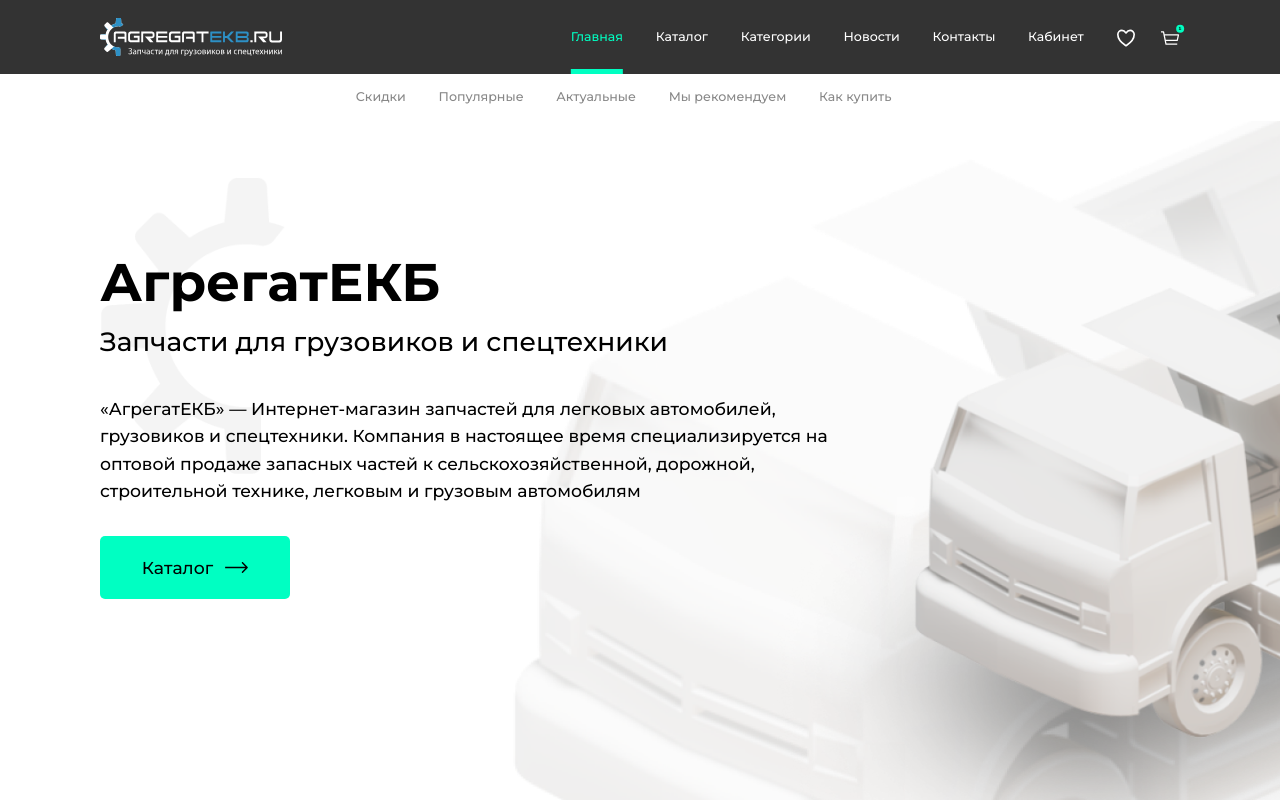
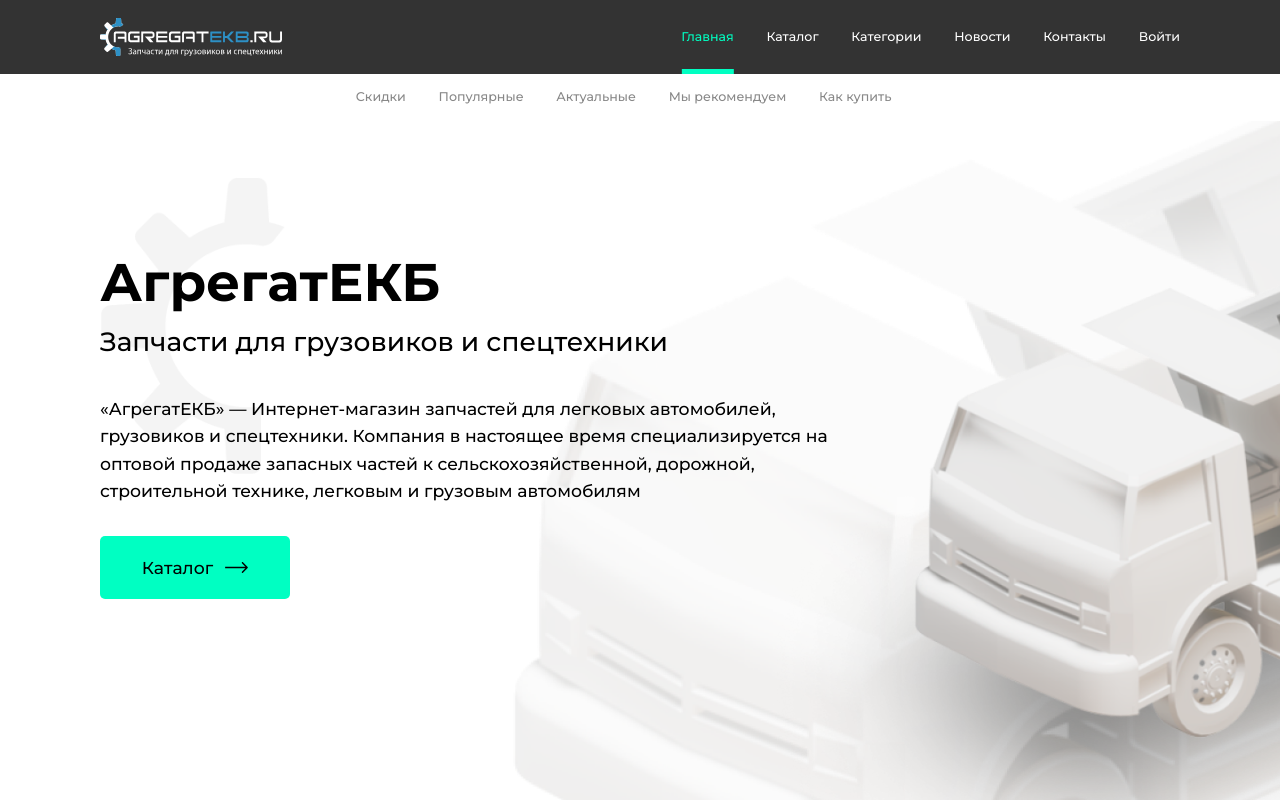
Before and after one commit to kykakre/belaz, a React (Vite) app: page / in a window 1280 px wide. Shown: the top 800 px of the page. Built offline with nearby package versions, Linux system fonts and the light colour scheme.

Commit message:
localStorage

```diff
--- a/src/api/security.js
+++ b/src/api/security.js
@@ -6,10 +6,7 @@
     email: email,
     password: password,
   });
-  return (
-    localStorage.setItem("token", response.data.data.token),
-    console.log(localStorage.getItem("token"))
-  );
+  return localStorage.setItem("token", response.data.data.token);
 };
 export const Registration = async (
   email,
--- a/src/components/Modal/ModalAuto.jsx
+++ b/src/components/Modal/ModalAuto.jsx
@@ -1,4 +1,4 @@
-import React, { useState } from "react";
+import React, { useState, useEffect } from "react";
 import style from "./Modal.module.scss";
 import logo from "../../assets/logoModal.svg";
 import ModalItem from "./ModalItem";
@@ -6,7 +6,6 @@
 const ModalAuto = (props) => {
   const [email, setEmail] = useState("");
   const [password, setPassword] = useState("");
-
   const Auto = (email, password) => {
     Autorize(email, password);
   };
--- a/src/components/Nav/Nav.jsx
+++ b/src/components/Nav/Nav.jsx
@@ -1,9 +1,18 @@
-import React, { useState } from "react";
+import React, { useState, useEffect } from "react";
 import { NavLink } from "react-router-dom";
 import style from "./Nav.module.scss";
 import ModalItem from "../Modal/ModalItem";
 import NavIcon from "./NavIcon";
 const Nav = () => {
+  const [token, setToken] = useState("");
+
+  useEffect(() => {
+    const items = localStorage.token;
+    if (items) {
+      setToken(items);
+    }
+  }, [token]);
+
   return (
     <div className={style.nav}>
       <ul>
@@ -57,7 +66,7 @@
             Контакты
           </NavLink>
         </li>
-        {localStorage.getItem("token") !== undefined ? (
+        {token ? (
           <li>
             <NavLink
               to="/lk"
@@ -69,11 +78,11 @@
             </NavLink>
           </li>
         ) : (
-          ""
+          <></>
         )}
       </ul>
-      {localStorage.getItem("token") !== undefined ? <NavIcon /> : ""}
-      {localStorage.getItem("token") !== undefined ? (
+      {token ? <NavIcon /> : ""}
+      {token ? (
         ""
       ) : (
         <>
```
